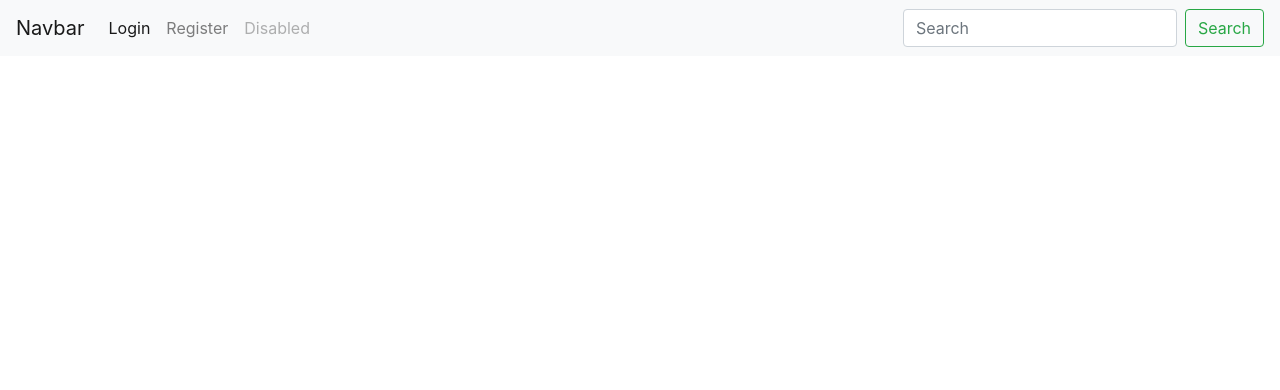
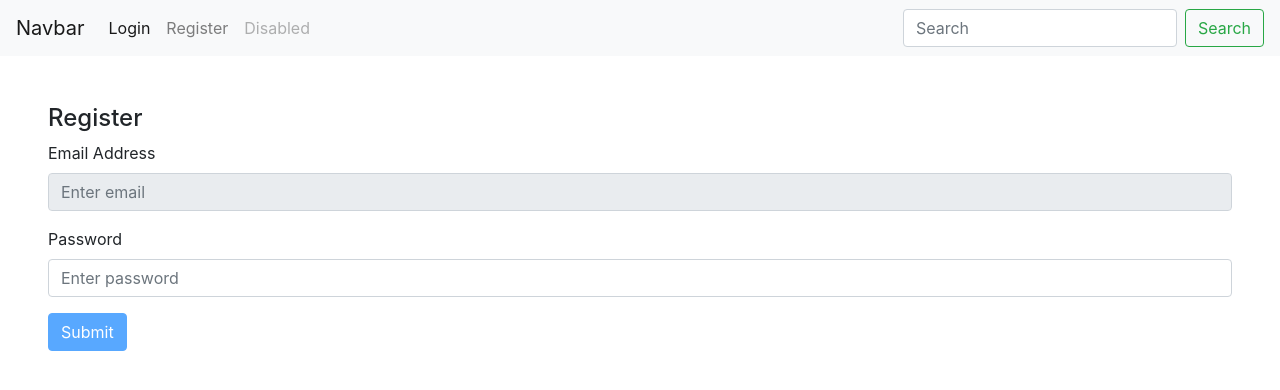
Before and after one commit to sdshah09/Social-Media-Blog-App, a React (Create React App) app in the folder gql/client/: page /complete-registration in a window 1280 px wide. Shown: the top 390 px of the page. Built offline with nearby package versions, Linux system fonts and the light colour scheme.

Commit message:
Started to make complete registration form

```diff
--- a/gql/client/src/App.js
+++ b/gql/client/src/App.js
@@ -5,7 +5,9 @@ import Home from "./pages/Home";
 import Nav from "./components/Nav";
 import Login from "./pages/auth/Login";
 import Register from "./pages/auth/Register";
+import CompleteRegistration from "./pages/auth/CompleteRegistration"
 import { ToastContainer } from "react-toastify";
+
 // Initialize Apollo Client
 const client = new ApolloClient({
   uri: process.env.REACT_APP_GRAPHQL_ENDPOINT,
@@ -21,6 +23,7 @@ const App = () => {
         <Route path="/" element={<Home />} />
         <Route path="/register" element={<Register />} />
         <Route path="/login" element={<Login />} />
+        <Route path="/complete-registration" element={<CompleteRegistration/>}/>
       </Routes>
     </ApolloProvider>
   );
--- /dev/null
+++ b/gql/client/src/pages/auth/CompleteRegistration.js
@@ -0,0 +1,76 @@
+import React, { useState, useEffect } from "react";
+import { auth } from "../../firebase";
+import { toast } from "react-toastify";
+import { useNavigate, useLocation } from "react-router-dom";
+
+const CompleteRegistration = () => {
+  const [email, setEmail] = useState('');
+  const [password, setPassword] = useState('');
+  const [loading, setLoading] = useState(false);
+
+
+  const navigate = useNavigate();
+  const location = useLocation();
+
+  useEffect(() => {
+    // Retrieve the email from local storage when the component mounts
+    const storedEmail = window.localStorage.getItem("emailForRegistration");
+    if (storedEmail) {
+      setEmail(storedEmail);
+    }
+  }, []); // Empty dependency array to run once on mount
+
+  const handleSubmit = async(e) => {
+      //e is Event
+      e.preventDefault(); // so the browser doesn't relod when the user hits submit
+      setLoading(true);
+      //validation
+      if(!email||!password){
+        toast.error('Email and password is required')
+        return
+      }
+      try{
+        const result = await auth.signInWithEmailLink(email,window.location.href)
+        console.log(result);
+      }catch(error){
+        console.log('register complete error',error.message)
+        setLoading(false)
+        toast.error(error.message)
+      }
+  };
+
+  return (
+      <div className="contianer p-5">
+          {loading ? <h4 className="text-danger">Loading...</h4> : <h4>Register</h4>}
+          <form onSubmit={handleSubmit}>
+              <div className="form-group">
+                  <label>Email Address</label>
+                  <input
+                      type="email"
+                      value={email}
+                      onChange={(e) => setEmail(e.target.value)}
+                      className="form-control"
+                      placeholder="Enter email"
+                      disabled
+                  />
+              </div>
+              <div className="form-group">
+                  <label>Password</label>
+                  <input
+                      type="password"
+                      value={password}
+                      onChange={(e) => setPassword(e.target.value)}
+                      className="form-control"
+                      placeholder="Enter password"
+                      disabled={loading}
+                  />
+              </div>
+              <button className="btn btn-raised btn-primary" disabled={!email || loading}>
+                  Submit
+              </button>
+          </form>
+      </div>
+  );
+};
+
+export default CompleteRegistration;
--- a/gql/client/src/pages/auth/Login.js
+++ b/gql/client/src/pages/auth/Login.js
@@ -20,6 +20,18 @@ const Login = () => {
               disabled={loading}
             />
           </div>
+          <div className="form-group">
+            <label>Email Address</label>
+            <input
+              type="email"
+              value={email}
+              onChange={(e) => setEmail(e.target.value)}
+              className="form-control"
+              placeholder="Enter email"
+              disabled={loading}
+            />
+          </div>
+
           <button className="btn=btn-raised btn-primary"></button>
         </form>
       </div>
--- a/gql/client/src/pages/auth/Register.js
+++ b/gql/client/src/pages/auth/Register.js
@@ -35,7 +35,7 @@ const Register = () => {
 
   return (
     <div className="container p-5">
-        {loading ? (<h4>Loading..</h4>): (<h4>Register</h4>)}
+      {loading ? <h4>Loading..</h4> : <h4>Register</h4>}
       <form onSubmit={handleSubmit}>
         <div className="form-group">
           <label>Email Address</label>
```
Also changed, not shown: 1 other file (tests, documents, lock files or other folders).
